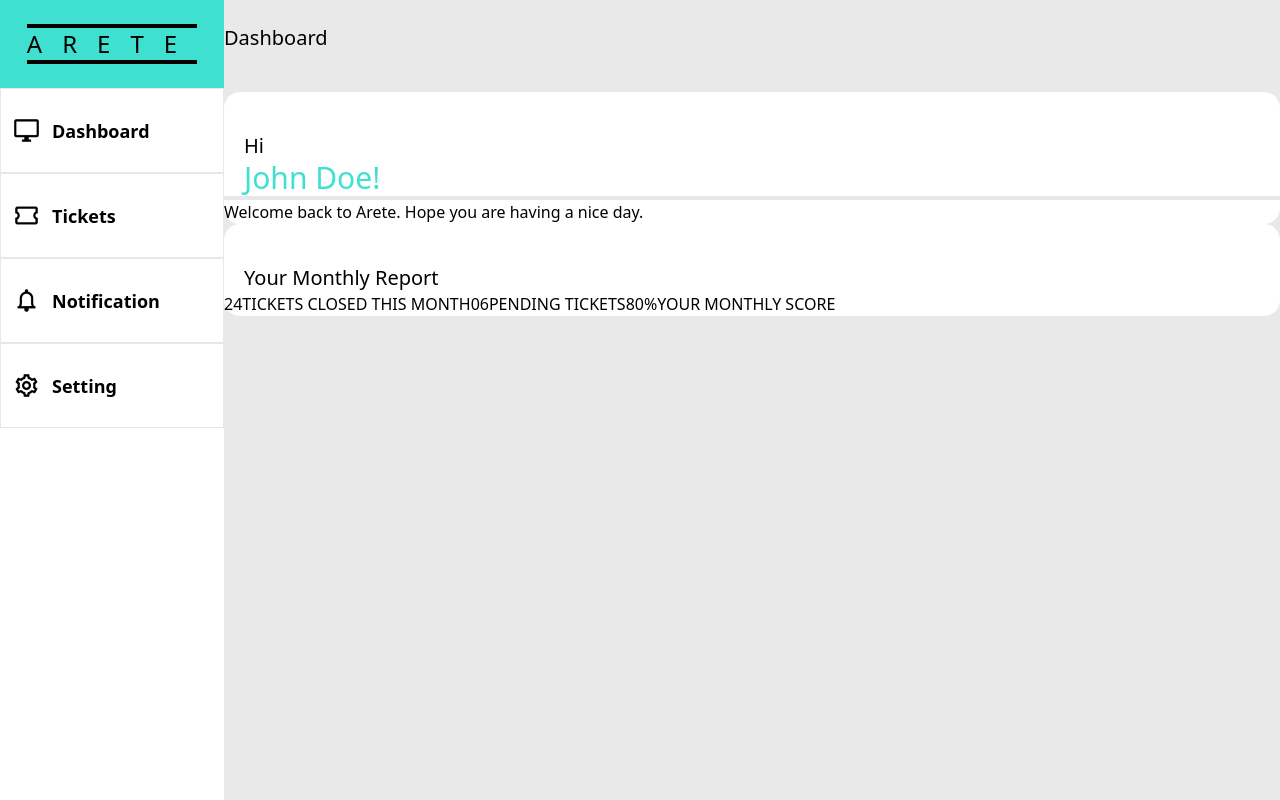
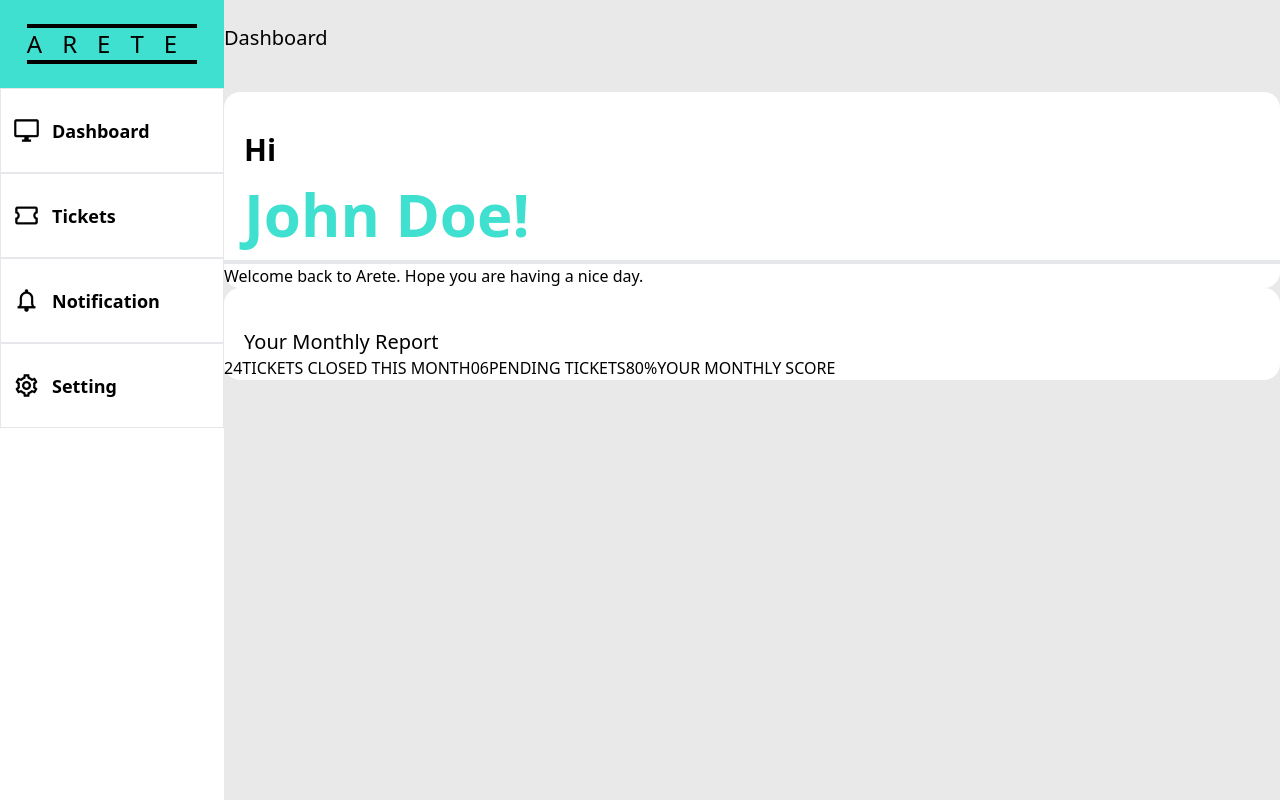
Before and after one commit to Shreyus0808/Arete_ticketing_system, a React (Create React App) app: page / in a window 1280 px wide. Built offline with nearby package versions, Linux system fonts and the light colour scheme.

Commit message:
dashboard

```diff
--- a/src/pages/dashboard.js
+++ b/src/pages/dashboard.js
@@ -7,8 +7,8 @@ function Dashboard() {
         Dashboard
       </h1>
       <div className="bg-white rounded-2xl">
-        <h1 className="text-xl pt-10  pl-5">Hi</h1>
-        <h1 className="text-3xl pl-5 text-[#40E0D0] border-b-4">John Doe!</h1>
+        <h1 className="text-3xl  pt-10 font-bold pl-5">Hi</h1>
+        <h1 className="text-3xl pl-5 text-[#40E0D0] p-4 border-b-4 font-sans font-bold text-6xl ">John Doe!</h1>
         <p className="">
           Welcome back to Arete. Hope you are having a nice day.
         </p>
```
